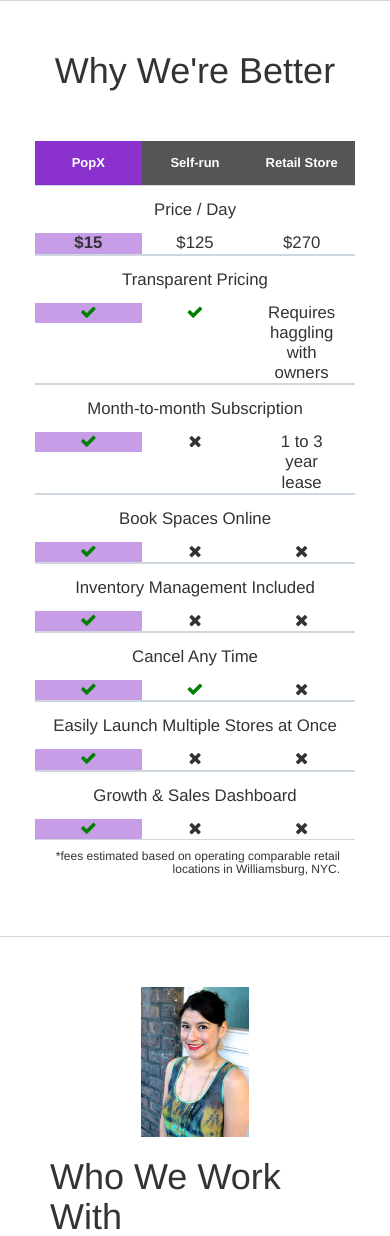
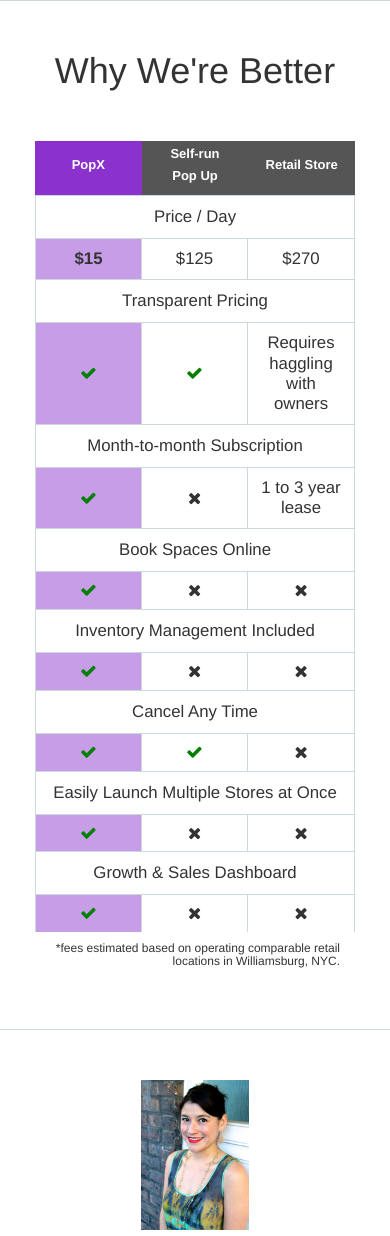
Before and after one commit to cgil/popx, a Flask app: page / in a window 390 px wide. Shown: the part 2117-3353 px from the top of the page. Run offline with Flask 2, Linux system fonts and the light colour scheme; some libraries are stand-ins or nearby versions.

Commit message:
fixing mobile pricing

```diff
--- a/popx/static/css/base.css
+++ b/popx/static/css/base.css
@@ -618,7 +618,7 @@
 /* --- Plans ---------------------------- */
 
 .my_planHeaderContainer {
-  height: 3.2em;
+  flex-grow: 1;
 }
 .my_planHeader {
     text-align: center;
@@ -627,6 +627,14 @@
     padding-bottom:0.2em;
     line-height: 2.8em;
     height: 100%;
+}
+
+@media (max-width: 768px) {
+  .my_planHeader {
+    display: flex;
+    justify-content: center;
+    align-items: center;
+  }
 }
 .my_planTitle {
     font-size:1.5em;
@@ -643,6 +651,7 @@
 @media (max-width: 768px) {
     .my_planTitle {
         font-size:small;
+        line-height: 22px;
     }
 }
 
@@ -655,14 +664,28 @@
 
 @media (max-width: 768px) {
     .my_feature {
-        text-align: center
+        border-top: 0 !important;
+        border-bottom: 1px solid #CED7DF;
+        line-height: 22px;
+        text-align: center;
+        padding: 10px;
     }
  }
 
 .my_featureRow {
-  text-align: left;
-    border-bottom: 0.1em solid #CED7DF;
-    border-top: 0.1em solid #CED7DF;
+    text-align: left;
+    border-top: 1px solid #CED7DF;
+}
+
+@media (max-width: 768px) {
+  .my_featureRow {
+    border-left: 1px solid #CED7DF;
+    border-right: 1px solid #CED7DF;
+  }
+}
+
+.my_feature_row_row {
+
 }
 
 /* --- Plan 1 --------------------------- */
@@ -716,10 +739,19 @@
     line-height:2.8em;
 }
 
+
 @media (max-width: 768px) {
     .my_planFeature {
+        display: flex;
         text-align: center;
         line-height:1.2em;
+        align-items: center;
+        justify-content: center;
+        padding: 10px;
+    }
+
+    .my_planFeature:not(:last-child) {
+      border-right: 1px solid #CED7DF;
     }
  }
 
--- a/popx/templates/pricing.html
+++ b/popx/templates/pricing.html
@@ -1,7 +1,7 @@
 <div class="HomePage-section text-center HomePage-lastSection container-fluid">
   <h2 class="HomePage-sectionTitle u-tW-light u-mT-0 u-mB-xxl">Why We're Better</h2>
     <div class="row">
-        <div class="col-xs-12 col-sm-offset-4 col-sm-8">
+        <div class="col-xs-12 col-sm-offset-4 col-sm-8 u-dC-flex">
             <div class="row my_planHeaderContainer">
                 <div class="col-xs-4 my_planHeader my_plan1">
                     <div class="my_planTitle">PopX</div>
@@ -20,7 +20,7 @@
             Price / Day
         </div>
         <div class="col-xs-12 col-sm-8">
-            <div class="row">
+            <div class="row my_feature_row_row u-dC-flex">
                 <div class="col-xs-4 col-sm-4 my_planFeature my_plan1">
                     <span><strong>$15</strong></span>
                 </div>
@@ -38,7 +38,7 @@
             Transparent Pricing
         </div>
         <div class="col-xs-12 col-sm-8">
-            <div class="row">
+            <div class="row my_feature_row_row u-dC-flex">
                 <div class="col-xs-4 col-sm-4 my_planFeature my_plan1">
                     <i class="fa fa-check my_check"></i>
                 </div>
@@ -56,7 +56,7 @@
             Month-to-month Subscription
         </div>
         <div class="col-xs-12 col-sm-8">
-            <div class="row">
+            <div class="row my_feature_row_row u-dC-flex">
                 <div class="col-xs-4 col-sm-4 my_planFeature my_plan1">
                     <i class="fa fa-check my_check"></i>
                 </div>
@@ -74,7 +74,7 @@
             Book Spaces Online
         </div>
         <div class="col-xs-12 col-sm-8">
-            <div class="row">
+            <div class="row my_feature_row_row u-dC-flex">
                 <div class="col-xs-4 col-sm-4 my_planFeature my_plan1">
                     <i class="fa fa-check my_check"></i>
                 </div>
@@ -92,7 +92,7 @@
             Inventory Management Included
         </div>
         <div class="col-xs-12 col-sm-8">
-            <div class="row">
+            <div class="row my_feature_row_row u-dC-flex">
                 <div class="col-xs-4 col-sm-4 my_planFeature my_plan1">
                     <i class="fa fa-check my_check"></i>
                 </div>
@@ -110,7 +110,7 @@
             Cancel Any Time
         </div>
         <div class="col-xs-12 col-sm-8">
-            <div class="row">
+            <div class="row my_feature_row_row u-dC-flex">
                 <div class="col-xs-4 col-sm-4 my_planFeature my_plan1">
                     <i class="fa fa-check my_check"></i>
                 </div>
@@ -128,7 +128,7 @@
             Easily Launch Multiple Stores at Once
         </div>
         <div class="col-xs-12 col-sm-8">
-            <div class="row">
+            <div class="row my_feature_row_row u-dC-flex">
                 <div class="col-xs-4 col-sm-4 my_planFeature my_plan1">
                     <i class="fa fa-check my_check"></i>
                 </div>
@@ -146,7 +146,7 @@
             Growth &amp; Sales Dashboard
         </div>
         <div class="col-xs-12 col-sm-8">
-            <div class="row">
+            <div class="row my_feature_row_row u-dC-flex">
                 <div class="col-xs-4 col-sm-4 my_planFeature my_plan1">
                     <i class="fa fa-check my_check"></i>
                 </div>
```
